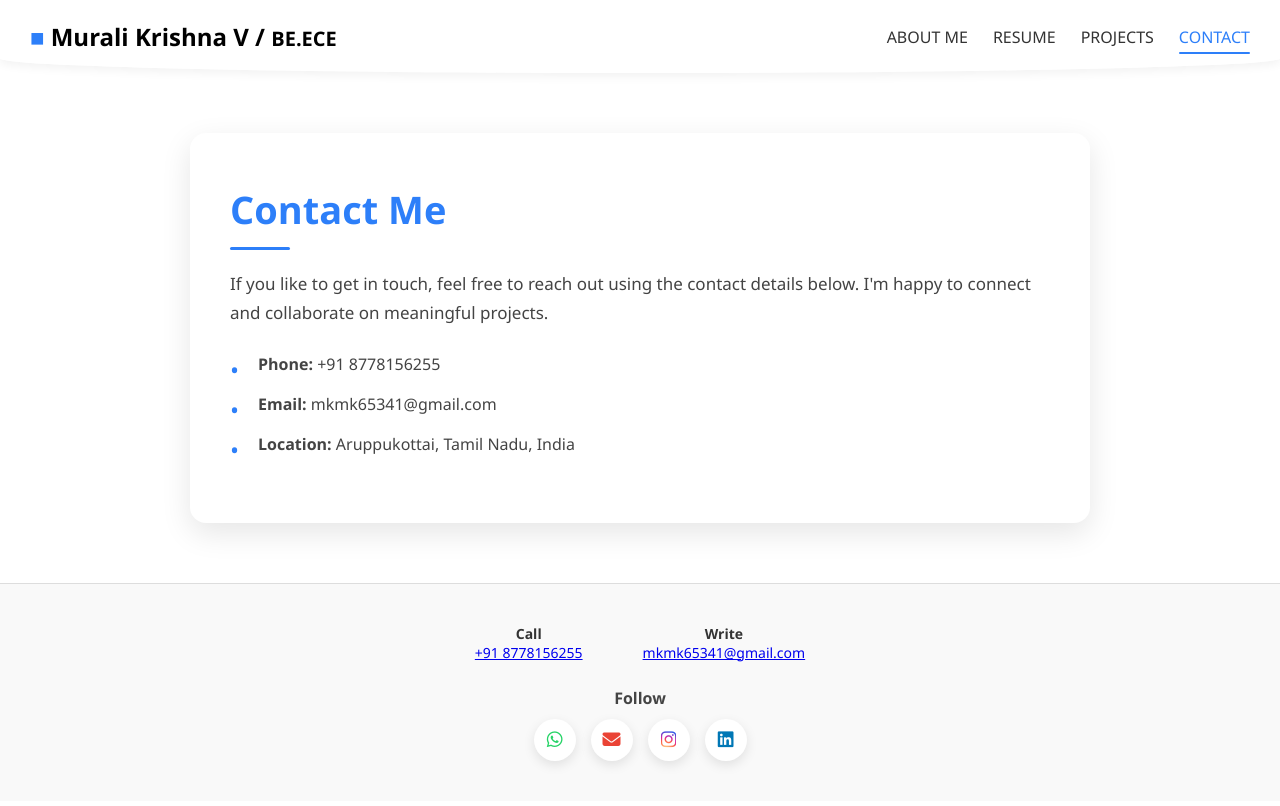
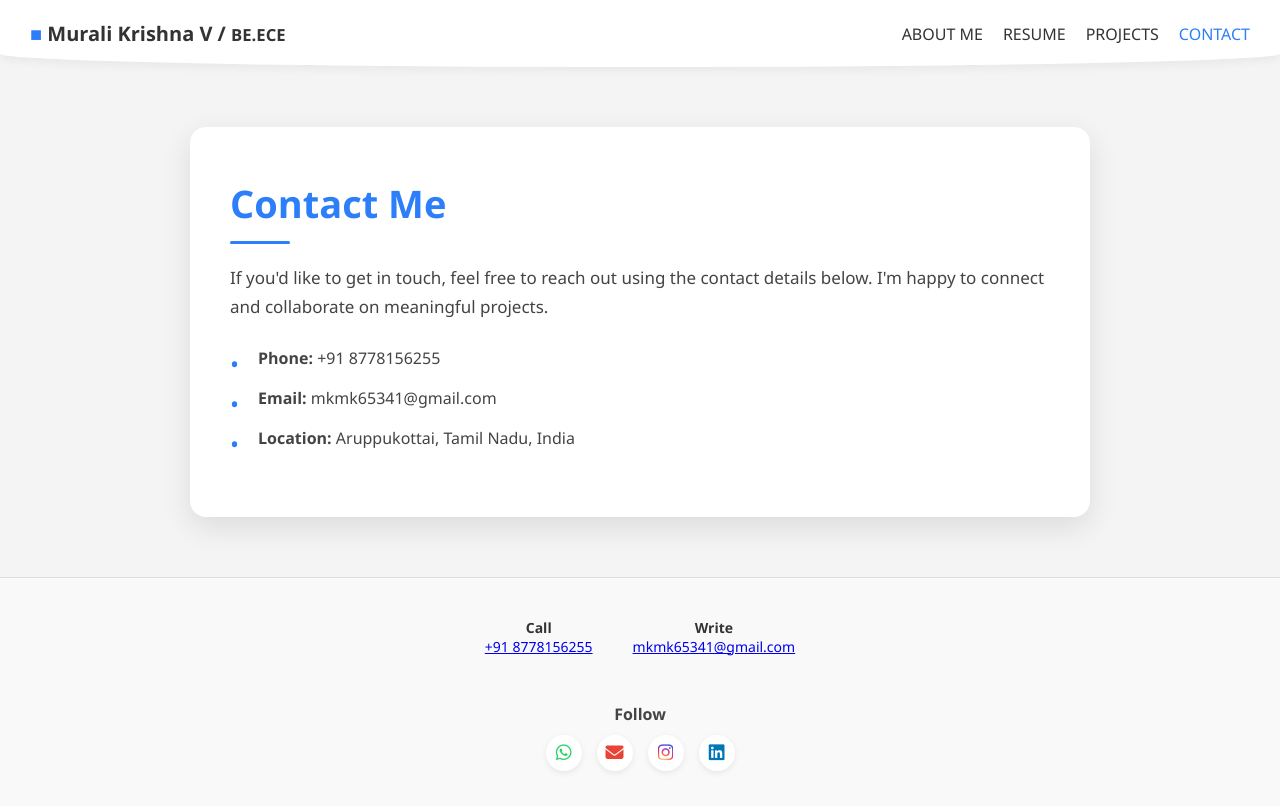
Before and after one commit to MuraliKrishna1275/My-self-, a plain HTML site: page Contact.html in a window 1280 px wide. Drawn offline with Linux system fonts and the light colour scheme.

Commit message:
Update Contact.html

```diff
--- a/Contact.html
+++ b/Contact.html
@@ -6,6 +6,7 @@
     <title>Contact | Murali Krishna V</title>
     <link rel="stylesheet" href="https://cdnjs.cloudflare.com/ajax/libs/font-awesome/6.5.0/css/all.min.css" />
     <style>
+        /* Global Styles */
         * {
             box-sizing: border-box;
             margin: 0;
@@ -14,47 +15,40 @@
 
         body {
             font-family: 'Segoe UI', sans-serif;
-
+            background-color: #f4f4f4; /* Added background-color for consistency */
             color: #333;
-      animation: fadeInBody 1s ease-in-out;
+            animation: fadeIn 1s ease-in-out; /* Renamed to match other files */
         }
 
-    @keyframes fadeInBody {
-      from { opacity: 0; }
-      to { opacity: 1; }
+        @keyframes fadeIn { /* Renamed to match other files */
+            from { opacity: 0; transform: translateY(20px); }
+            to { opacity: 1; transform: translateY(0); }
         }
 
+        /* --- Header Styles (Copied from index.html) --- */
         header {
             position: relative;
             display: flex;
             justify-content: space-between;
             align-items: center;
             width: 100%;
-  padding: 20px 30px;
+            padding: 20px 30px; /* Adjusted padding to match index.html */
             box-shadow: 0 4px 10px rgba(0,0,0,0.05);
-  flex-wrap: wrap;
-  background: rgba(255, 255, 255, 0.85);
+            background: rgba(255, 255, 255, 0.95);
             backdrop-filter: blur(10px);
             border-bottom-left-radius: 50% 20%;
             border-bottom-right-radius: 50% 20%;
-
-  animation: circularMove 10s linear infinite;
-}
-
-
-    @keyframes slideDown {
-      from { transform: translateY(-100%); opacity: 0; }
-      to { transform: translateY(0); opacity: 1; }
+            z-index: 1000; /* Ensure header is above other content */
         }
 
         .logo {
-      font-size: 24px;
+            font-size: 20px; /* Adjusted font-size to match index.html */
             font-weight: bold;
-      color: black;
+            color: #333; /* Default color for the logo text */
         }
-    .logo1{
-      color:#2d7ff9;
 
+        .logo span {
+            color: #2d7ff9; /* Color for the square icon */
         }
 
         nav {
@@ -64,37 +58,92 @@
 
         nav a {
             text-decoration: none;
-      margin-left: 25px;
+            margin-left: 20px; /* Adjusted margin to match index.html */
             color: #333;
             font-weight: 500;
-      position: relative;
-      transition: all 0.3s ease;
+            transition: color 0.3s ease;
         }
 
         nav a:hover,
         nav a.active {
             color: #2d7ff9;
+            /* No border-bottom for active/hover in index.html, so removed from here */
         }
 
-    nav a.active::after {
-      content: "";
-      position: absolute;
-      width: 100%;
-      height: 2px;
-      bottom: -6px;
-      left: 0;
-      background-color: #2d7ff9;
-      border-radius: 2px;
+        /* Hamburger Menu Styles (Copied from index.html) */
+        .menu-toggle {
+            display: none; /* Hidden by default for desktop */
+            font-size: 24px;
+            cursor: pointer;
+            color: #333;
+            transition: transform 0.3s ease;
+            position: relative;
+            z-index: 1001; /* Ensure toggle is above nav on mobile */
         }
 
+        .menu-toggle .fa-bars,
+        .menu-toggle .fa-times {
+            display: block;
+        }
+
+        .menu-toggle.active .fa-bars {
+            display: none;
+        }
+
+        .menu-toggle:not(.active) .fa-times {
+            display: none;
+        }
+
+        /* Media Query for Mobile (Copied from index.html) */
+        @media (max-width: 768px) {
+            nav {
+                display: none; /* Hide nav links by default on mobile */
+                flex-direction: column;
+                position: absolute;
+                top: 100%; /* Position below the header */
+                left: 0;
+                width: 100%;
+                background: rgba(255, 255, 255, 0.98);
+                box-shadow: 0 4px 10px rgba(0,0,0,0.05);
+                padding: 20px 30px;
+                border-bottom-left-radius: 10px;
+                border-bottom-right-radius: 10px;
+                text-align: center;
+            }
+
+            nav.open {
+                display: flex; /* Show nav links when open */
+            }
+
+            nav a {
+                margin: 10px 0;
+                padding: 10px 0;
+                border-bottom: 1px solid #eee;
+            }
+
+            nav a:last-child {
+                border-bottom: none;
+            }
+
+            .menu-toggle {
+                display: block; /* Show hamburger on mobile */
+            }
+
+            header {
+                justify-content: space-between; /* Space out logo and toggle */
+            }
+        }
+        /* --- End Header Styles --- */
+
+        /* Contact Page Specific Styles */
         .container {
             max-width: 900px;
-      margin: 60px auto;
+            margin: 60px auto; /* Adjusted margin-top to account for fixed header */
             background: #fff;
             padding: 50px 40px;
             border-radius: 16px;
             box-shadow: 0 10px 30px rgba(0, 0, 0, 0.1);
-      animation: fadeIn 1.2s ease-in-out;
+            animation: fadeIn 1.2s ease-in-out; /* Retained specific animation for container */
         }
 
         .intro h1 {
@@ -145,6 +194,7 @@
             top: 0;
         }
 
+        /* Footer Styles (Consistent across all pages) */
         footer {
             background-color: #f9f9f9;
             padding: 40px 20px;
@@ -155,7 +205,7 @@
         .contact-info {
             display: flex;
             justify-content: center;
-      gap: 60px;
+            gap: 40px; /* Adjusted gap to match other footers, was 60px */
             flex-wrap: wrap;
             margin-bottom: 25px;
         }
@@ -171,7 +221,7 @@
         }
 
         .follow-section {
-      margin-top: 25px;
+            margin-top: 25px; /* Consistent margin */
         }
 
         .follow-section strong {
@@ -189,47 +239,33 @@
         }
 
         .social-icons a {
-      width: 42px;
-      height: 42px;
+            width: 36px; /* Adjusted size to match other files */
+            height: 36px; /* Adjusted size to match other files */
             display: inline-flex;
             justify-content: center;
             align-items: center;
             border-radius: 50%;
             background-color: white;
-      box-shadow: 0 4px 12px rgba(0, 0, 0, 0.1);
+            box-shadow: 0 2px 6px rgba(0, 0, 0, 0.08); /* Adjusted shadow */
             text-decoration: none;
             font-size: 18px;
             transition: all 0.3s ease;
         }
 
         .social-icons a:hover {
-      transform: rotate(15deg) scale(1.2);
+            transform: scale(1.15); /* Adjusted transform to match other files */
         }
 
-    .social-icons a[href*="wa.me"] i {
-      color: #25D366;
-    }
-
-    .social-icons a[href^="mailto:"] i {
-      color: #EA4335;
-    }
-
+        .social-icons a[href*="wa.me"] i { color: #25D366; }
+        .social-icons a[href^="mailto:"] i { color: #EA4335; }
         .social-icons a[href*="instagram.com"] i {
-      background: radial-gradient(circle at 30% 107%, #fdf497 0%, #fd5949 45%, #d6249f 60%, #285AEB 90%);
+            background: radial-gradient(circle at 30% 107%, #fdf497 0%, #fdf497 5%, #fd5949 45%, #d6249f 60%, #285AEB 90%);
             -webkit-background-clip: text;
             -webkit-text-fill-color: transparent;
         }
-
-    .social-icons a[href*="linkedin.com"] i {
-      color: #0077B5;
-    }
+        .social-icons a[href*="linkedin.com"] i { color: #0077B5; }
 
         @media (max-width: 768px) {
-      header {
-        flex-direction: column;
-        align-items: flex-start;
-      }
-
             .container {
                 padding: 30px 20px;
             }
@@ -238,19 +274,23 @@
 </head>
 <body>
     <header>
-    <div class="logo"><span class="logo1">■</span> Murali Krishna V / <small>BE.ECE</small></div>
-    <nav>
+        <div class="logo"><span>■</span> Murali Krishna V / <small>BE.ECE</small></div>
+        <nav id="mainNav">
             <a href="index.html">ABOUT ME</a>
             <a href="Resume.html">RESUME</a>
             <a href="Project.html">PROJECTS</a>
-      <a href="#" class="active">CONTACT</a>
+            <a href="Contact.html" class="active">CONTACT</a>
         </nav>
+        <div class="menu-toggle" id="menuToggle">
+            <i class="fas fa-bars"></i>
+            <i class="fas fa-times"></i>
+        </div>
     </header>
 
     <div class="container">
         <div class="intro">
             <h1>Contact Me</h1>
-      <p>If you like to get in touch, feel free to reach out using the contact details below. I'm happy to connect and collaborate on meaningful projects.</p>
+            <p>If you'd like to get in touch, feel free to reach out using the contact details below. I'm happy to connect and collaborate on meaningful projects.</p>
             <ul>
                 <li><strong>Phone:</strong> +91 8778156255</li>
                 <li><strong>Email:</strong> mkmk65341@gmail.com</li>
@@ -267,13 +307,12 @@
             </div>
             <div>
                 <strong>Write</strong><br>
-      <a href="https://mail.google.com/mail/?view=cm&fs=1&to=mkmk65341@gmail.com" target="_blank">
-  mkmk65341@gmail.com
-</a>
+                <a href="https://mail.google.com/mail/?view=cm&fs=1&to=mkmk65341@gmail.com" target="_blank">mkmk65341@gmail.com</a>
             </div>
         </div>
 
-  <div class="follow-section" style="margin-top: 20px;">
+        <div class="follow-section">
+            <br>
             <strong>Follow</strong>
             <div class="social-icons">
                 <a href="https://wa.me/918778156255" target="_blank" title="WhatsApp">
@@ -288,10 +327,41 @@
                 <a href="https://www.linkedin.com/in/murali-krishna-v-6359222b8" target="_blank" title="LinkedIn">
                     <i class="fab fa-linkedin"></i>
                 </a>
-
             </div>
         </div>
     </footer>
 
+    <script>
+        document.addEventListener('DOMContentLoaded', function () {
+            const menuToggle = document.getElementById('menuToggle');
+            const mainNav = document.getElementById('mainNav');
+
+            // Set the active class for the current page
+            const currentPage = window.location.pathname.split('/').pop();
+            const navLinks = mainNav.querySelectorAll('a');
+            navLinks.forEach(link => {
+                const linkHref = link.getAttribute('href').split('/').pop();
+                if (linkHref.toLowerCase() === currentPage.toLowerCase()) {
+                    link.classList.add('active');
+                } else {
+                    link.classList.remove('active');
+                }
+            });
+
+            menuToggle.addEventListener('click', function () {
+                mainNav.classList.toggle('open');
+                menuToggle.classList.toggle('active');
+            });
+
+            navLinks.forEach(link => {
+                link.addEventListener('click', function () {
+                    if (window.innerWidth <= 768) {
+                        mainNav.classList.remove('open');
+                        menuToggle.classList.remove('active');
+                    }
+                });
+            });
+        });
+    </script>
 </body>
 </html>
```
Lines whose indentation alone changed are shown as unchanged.
